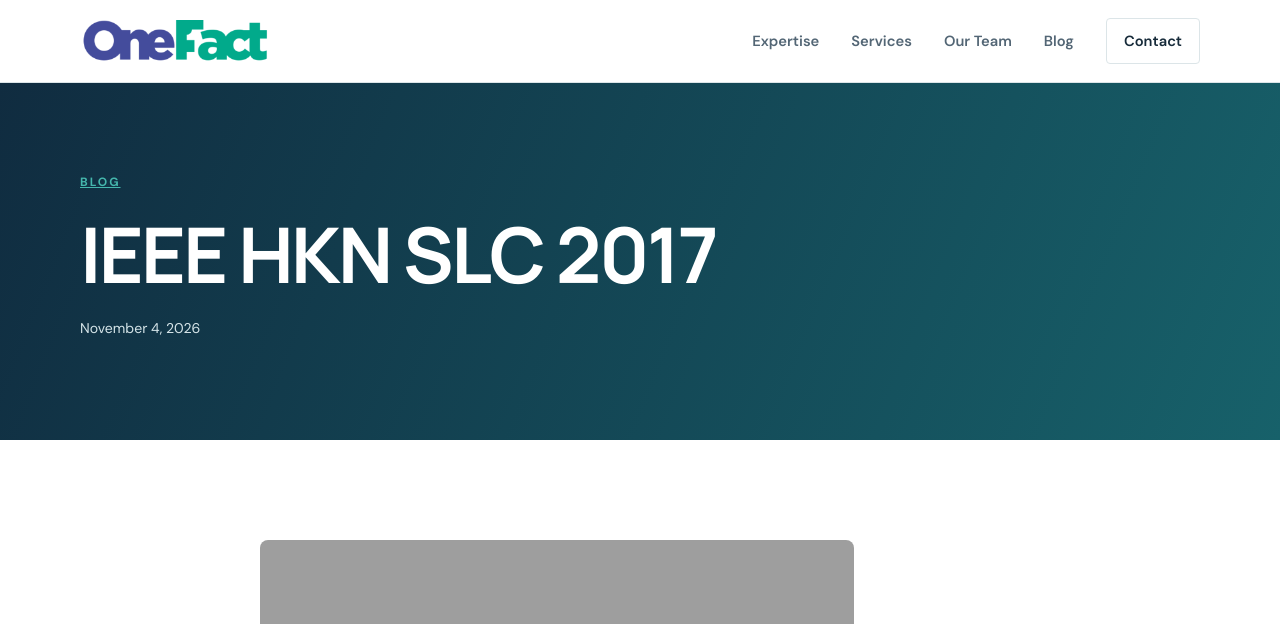
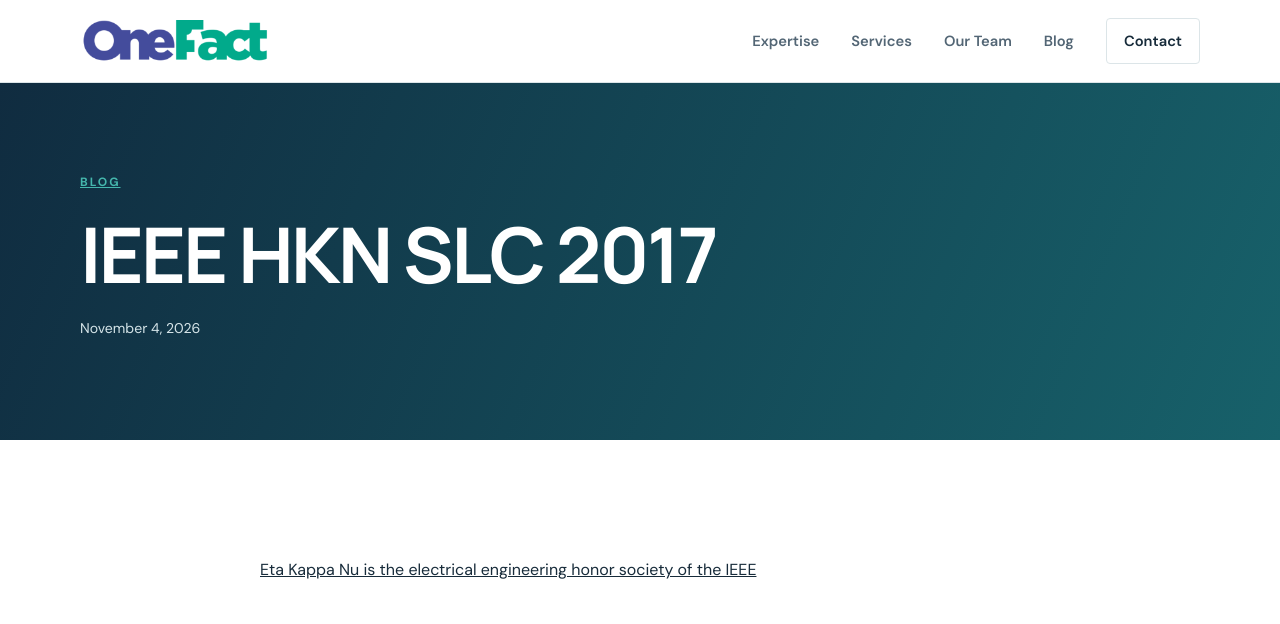
Before and after one commit to xtuml/onefactinc, a Jekyll site: the page built from _articles/ieee-hkn-slc-2017.html, in a window 1280 px wide. Shown: the top 624 px of the page. Built offline with Jekyll 4.4.1, drawn with Linux system fonts in a browser that asks for light colours; grey boxes are pictures that could not be loaded.

Commit message:
Correct article extraction: ieee-hkn-slc-2017

```diff
--- a/_articles/ieee-hkn-slc-2017.html
+++ b/_articles/ieee-hkn-slc-2017.html
@@ -5,8 +5,7 @@ permalink: /ieee-hkn-slc-2017/
 source_url: "https://onefact.net/ieee-hkn-slc-2017/"
 ---
 
-<div class="elementor-widget-container">
-																<a href="../index.html">
-							<img width="594" height="132" src="../wp-content/uploads/2020/08/One-Fact-Logo@2x.png" class="attachment-large size-large wp-image-190" alt="" srcset="../wp-content/uploads/2020/08/One-Fact-Logo@2x.png 594w, ../wp-content/uploads/2020/08/One-Fact-Logo@2x-300x67.png 300w" sizes="(max-width: 594px) 100vw, 594px" />								</a>
-															</div>
+<p><a href="https://engineering.purdue.edu/hkn/slc.html">Eta Kappa Nu is the electrical engineering honor society of the IEEE</a></p>
+<p>&nbsp;</p>
+<p><img alt='slc2017badge-300x225-3835000' class="alignnone size-medium wp-image-830" src='../wp-content/uploads/2017/04/SLC2017badge-300x225-3835000.jpg' alt="" width="300" height="225" /></p>
 				</div>
```
